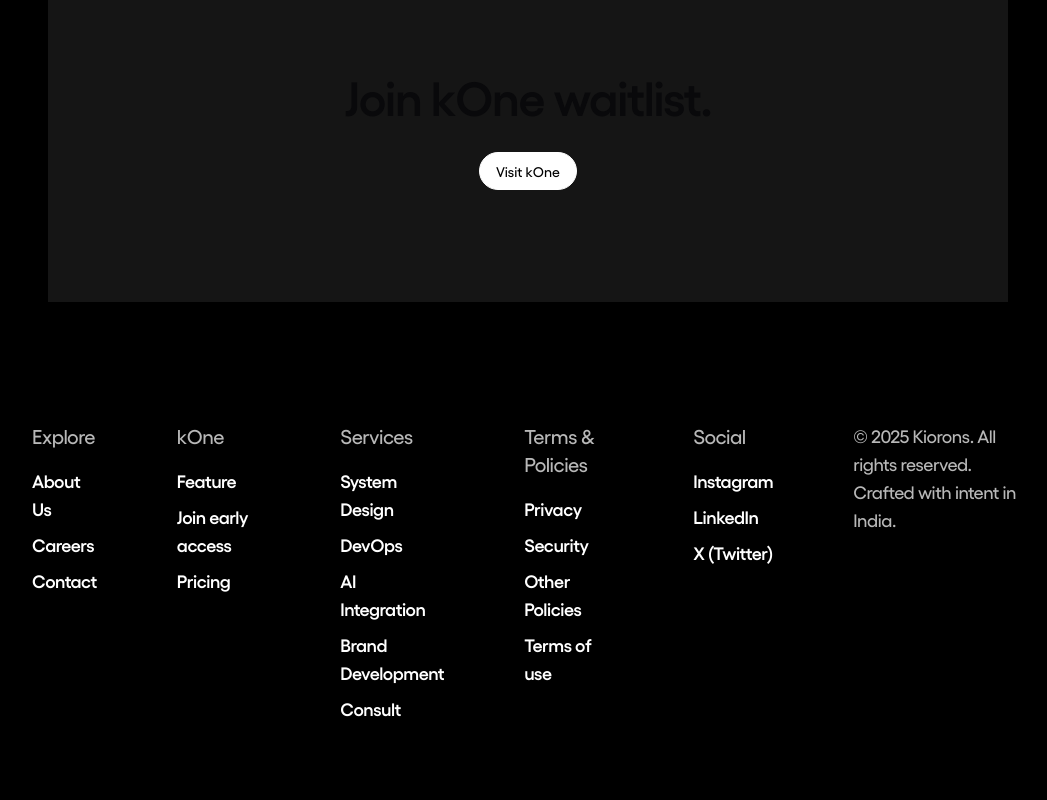
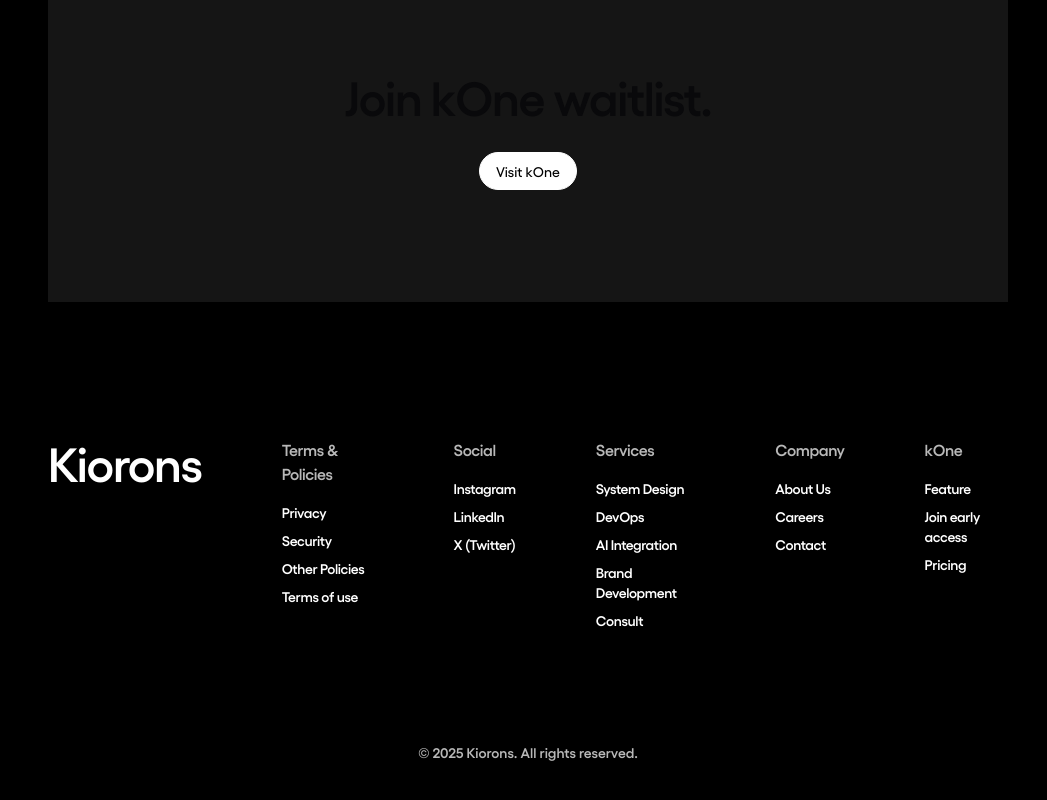
Before and after one commit to Piyush289kumar/kiorons_ai, a Next.js app: page / in a window 1280 px wide. Shown: the part 5543-6343 px from the top of the page, without its empty margins (112-1159 px from the left). Built offline with nearby package versions, Linux system fonts and the light colour scheme.

Commit message:
UI Change Footer

```diff
--- a/src/app/layouts/Footer.js
+++ b/src/app/layouts/Footer.js
@@ -1,36 +1,32 @@
 'use client'
-
 import { DockDemo } from '@/components/landing/Dock'
-
 const FooterDataSet = {
+  Terms: ['Privacy', 'Security', 'Other Policies', 'Terms of use'],
+  Social: ['Instagram', 'LinkedIn', 'X (Twitter)'],
+  Services: ['System Design', 'DevOps', 'AI Integration', 'Brand Development', 'Consult'],
   Company: ['About Us', 'Careers', 'Contact'],
   kOne: ['Feature', 'Join early access', 'Pricing'],
-  Services: ['System Design', 'DevOps', 'AI Integration', 'Brand Development', 'Consult'],
-  Terms: ['Privacy', 'Security', 'Other Policies', 'Terms of use'],
-  Social: ['Instagram', 'LinkedIn', 'X (Twitter)'],
 }
-
 export default function Footer() {
   return (
-    <footer className="w-full max-w-[90%] mx-auto py-10 text-white font-gellix px-5 md:px-20 my-4 md:my-20">
+    <footer className="w-9/12 mx-auto pt-10 text-white font-gellix md:my-24">
       <div className="flex flex-col md:flex-row md:justify-between md:gap-20 gap-10">
+        <h3 className="text-3xl md:text-5xl font-semibold tracking-tight mb-8">Kiorons</h3>
         {/* Section Template */}
         {[
-          { title: 'Explore', items: FooterDataSet.Company },
-          { title: 'kOne', items: FooterDataSet.kOne },
-          { title: 'Services', items: FooterDataSet.Services },
           { title: 'Terms & Policies', items: FooterDataSet.Terms },
           { title: 'Social', items: FooterDataSet.Social },
+          { title: 'Services', items: FooterDataSet.Services },
+          { title: 'Company', items: FooterDataSet.Company },
+          { title: 'kOne', items: FooterDataSet.kOne },
         ].map((section, idx) => (
           <div className="space-y-4" key={idx}>
-            <h4 className="text-[#B8B8B8] text-md md:text-xl tracking-tight font-medium">
-              {section.title}
-            </h4>
+            <h4 className="text-[#B8B8B8] text-md tracking-tight font-semibold">{section.title}</h4>
             <ul className="space-y-2">
               {section.items.map((item, i) => (
                 <li
                   key={i}
-                  className="text-white tracking-tight font-semibold cursor-pointer text-sm md:text-lg"
+                  className="text-white tracking-tight cursor-pointer text-sm font-semibold"
                 >
                   {item}
                 </li>
@@ -38,16 +34,10 @@
             </ul>
           </div>
         ))}
-
-        {/* Footer Text */}
-        <div className="space-y-4">
-          <h4 className="text-[#B8B8B8] text-sm md:text-lg tracking-tight font-medium w-full">
-            © 2025 Kiorons. All rights reserved.
-            <br />
-            <span>Crafted with intent in India.</span>
-          </h4>
-        </div>
       </div>
+      <p className="text-[#B8B8B8] text-sm sm:text-md font-semibold text-center mt-28">
+        © 2025 Kiorons. All rights reserved.
+      </p>
     </footer>
   )
 }
--- a/src/app/layouts/HeroSection.js
+++ b/src/app/layouts/HeroSection.js
@@ -329,7 +329,7 @@
         transition={{ duration: 0.8 }}
       >
         <div className="p-5 md:p-28 bg-[#151515] text-center">
-          <h1 className="text-4xl md:text-5xl font-semibold tracking-tight mb-8">Join kOne waitlist.</h1>
+          <h4 className="text-4xl md:text-5xl font-semibold tracking-tight mb-8">Join kOne waitlist.</h4>
           <LandingPageButton text="Visit kOne" color="white" />
         </div>
       </motion.section>
```
